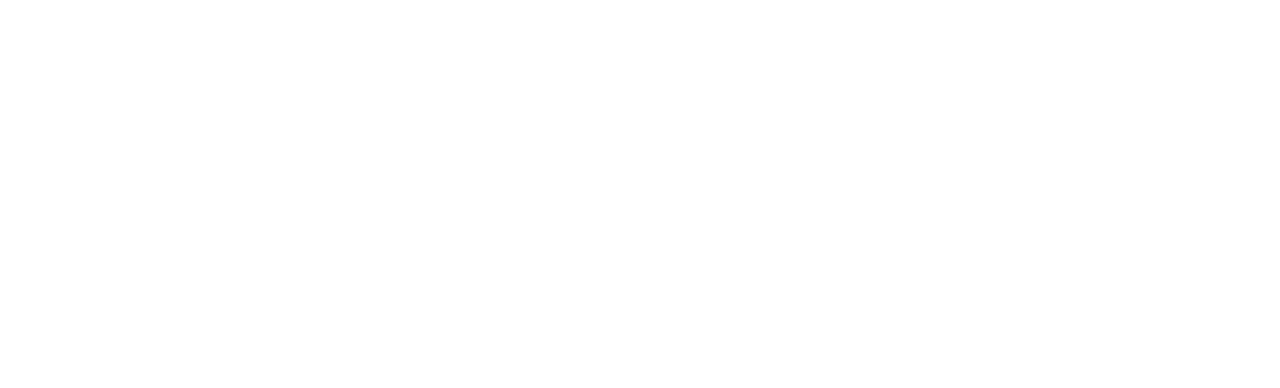
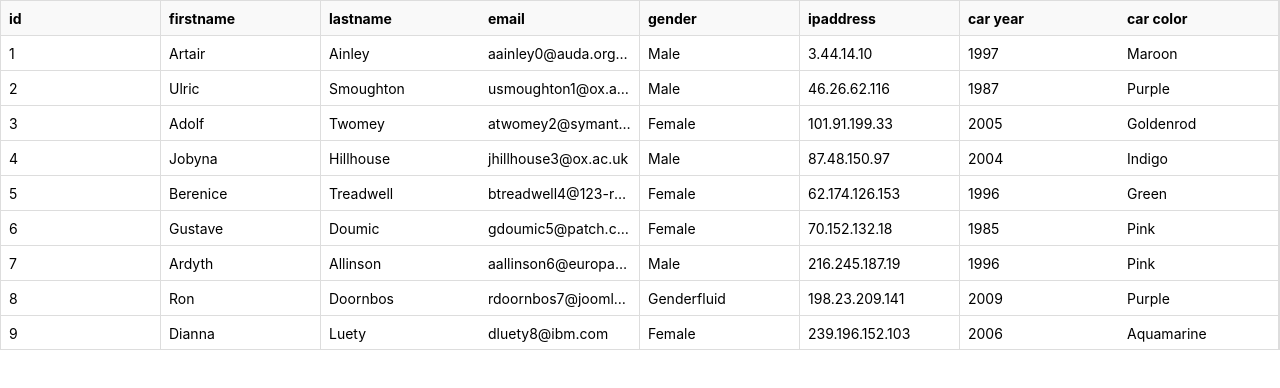
Before and after one commit to PeteSeeling/react-libraries, a React (Create React App) app: page / in a window 1280 px wide. Shown: the top 388 px of the page. Built offline with nearby package versions, Linux system fonts and the light colour scheme.

Commit message:
data displaying

```diff
--- a/package.json
+++ b/package.json
@@ -7,11 +7,13 @@
     "@testing-library/jest-dom": "^5.15.1",
     "@testing-library/react": "^11.2.7",
     "@testing-library/user-event": "^12.8.3",
+    "netlify-cli": "^9.4.4",
     "react": "^17.0.2",
-    "netlify-cli": "^9.4.4",
+    "react-data-grid": "^7.0.0-beta.11",
     "react-dom": "^17.0.2",
     "react-router-dom": "^5.3.0",
     "react-scripts": "4.0.3",
+    "victory": "^36.3.0",
     "web-vitals": "^1.1.2"
   },
   "scripts": {
--- a/src/App.js
+++ b/src/App.js
@@ -1,15 +1,18 @@
 import React from 'react';
-// import DataGrid from 'react-data-grid';
+import DataGrid from 'react-data-grid';
 import data from './data';
 import './App.css';
+import { generateColumns } from './data-utils';
+import { VictoryBar } from 'victory';
 
 function App() {
-  console.log(data);
-  return (
-    <div className="App">
+  return <>
+    <DataGrid
+      columns={generateColumns(data)}
+      rows={data}
+    />
 
-    </div>
-  );
-}
 
+
+  </>;}
 export default App;
--- a/src/data-utils.js
+++ b/src/data-utils.js
@@ -0,0 +1,19 @@
+import React from 'react';
+
+
+
+export function generateColumns(arr){
+  const keys = Object.keys(arr[0]);
+
+  const columns = keys.map(key => {
+    return {
+      key: key,
+      name: key.split('_')
+        // .map(word =>[0].toUpperCase() + word.slice(1))
+        // .join(' ')
+    };
+  })
+  ;
+
+  return columns;
+}
```
Also changed, not shown: 1 other file (tests, documents, lock files or other folders).
